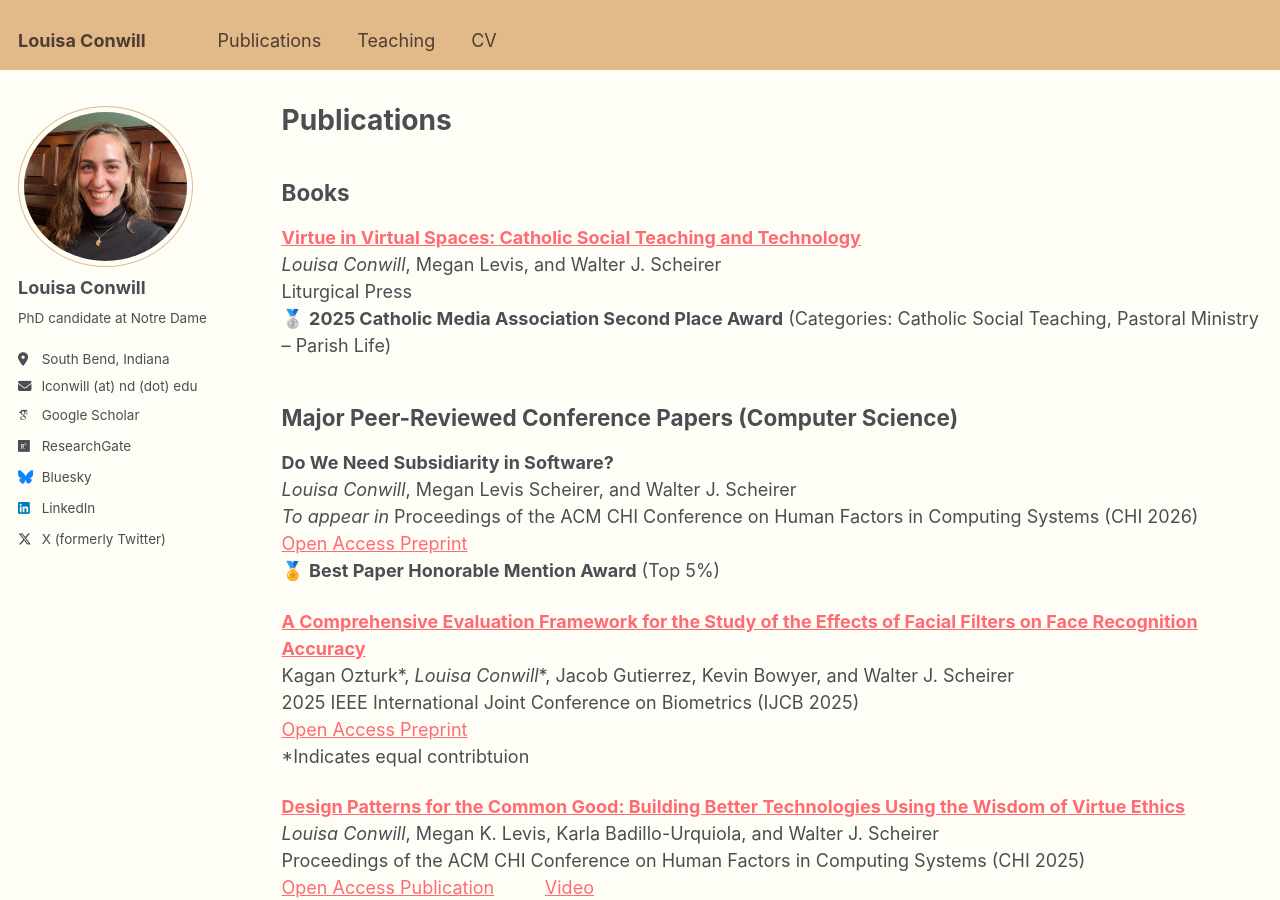
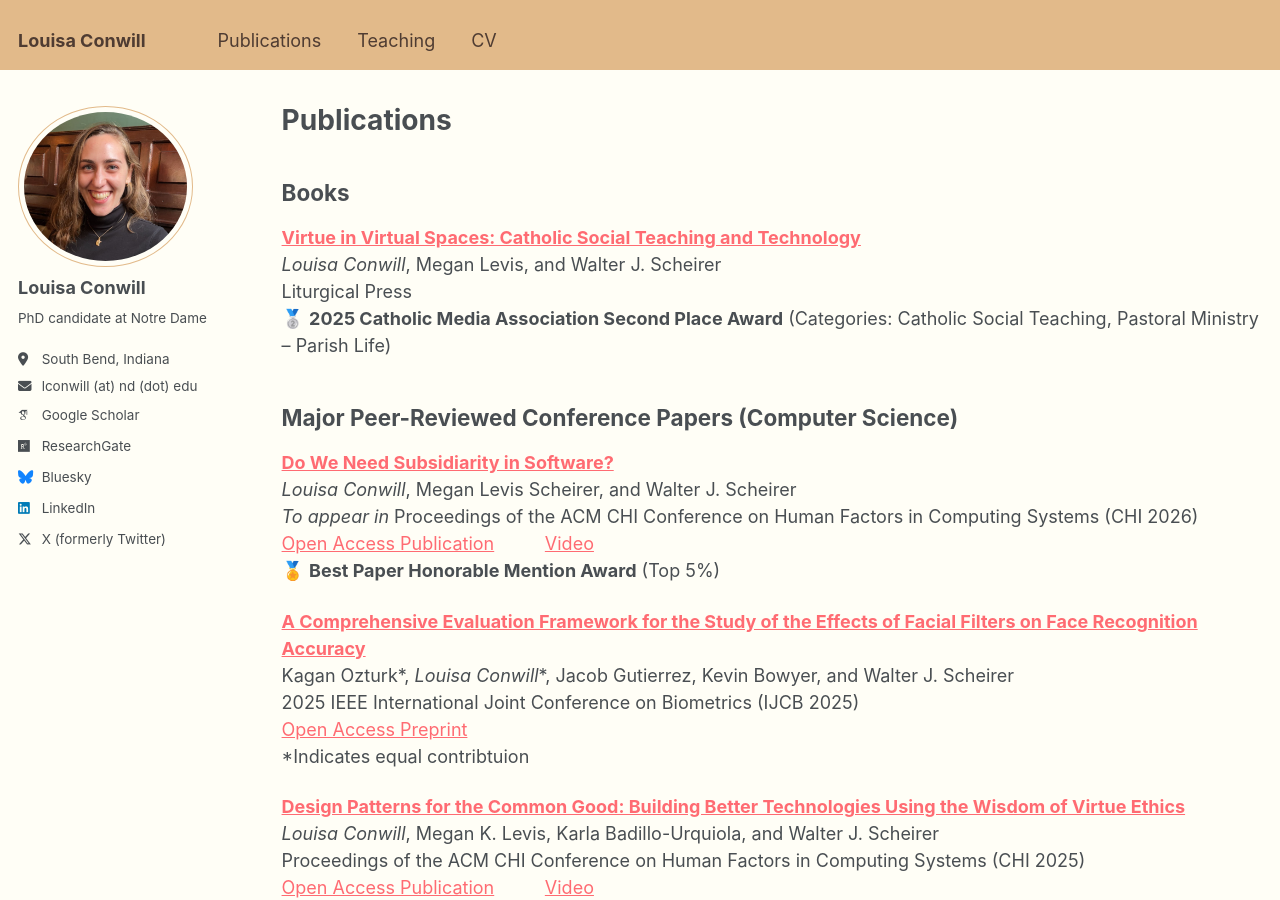
Before and after one commit to louisaconwill/louisaconwill.github.io, a Jekyll site: the page built from _pages/publications.md, in a window 1280 px wide and 900 px high. Built offline with Jekyll 4.4.1, drawn with Linux system fonts in a browser that asks for light colours; some web fonts are replaced.

Commit message:
Add subsidiarity CHI paper link and video

```diff
--- a/_pages/publications.md
+++ b/_pages/publications.md
@@ -16,10 +16,10 @@ Liturgical Press<br/>
 🥈 **2025 Catholic Media Association Second Place Award** (Categories: Catholic Social Teaching, Pastoral Ministry -- Parish Life)<br/>
 
 ## Major Peer-Reviewed Conference Papers (Computer Science) ##
-**Do We Need Subsidiarity in Software?**<br/>
+[**Do We Need Subsidiarity in Software?**](https://dl.acm.org/doi/full/10.1145/3772318.3791098)<br/>
 *Louisa Conwill*, Megan Levis Scheirer, and Walter J. Scheirer<br/>
 *To appear in* Proceedings of the ACM CHI Conference on Human Factors in Computing Systems (CHI 2026)<br/>
-[Open Access Preprint](https://arxiv.org/pdf/2509.13466)<br/>
+[Open Access Publication](https://dl.acm.org/doi/full/10.1145/3772318.3791098)&nbsp; &nbsp; &nbsp; &nbsp; &nbsp; [Video](https://www.youtube.com/watch?v=ASYtr7zkJzs)<br/>
 🏅 **Best Paper Honorable Mention Award** (Top 5%)
 
 [**A Comprehensive Evaluation Framework for the Study of the Effects of Facial Filters on Face Recognition Accuracy**](https://ieeexplore.ieee.org/document/11411177)
```
